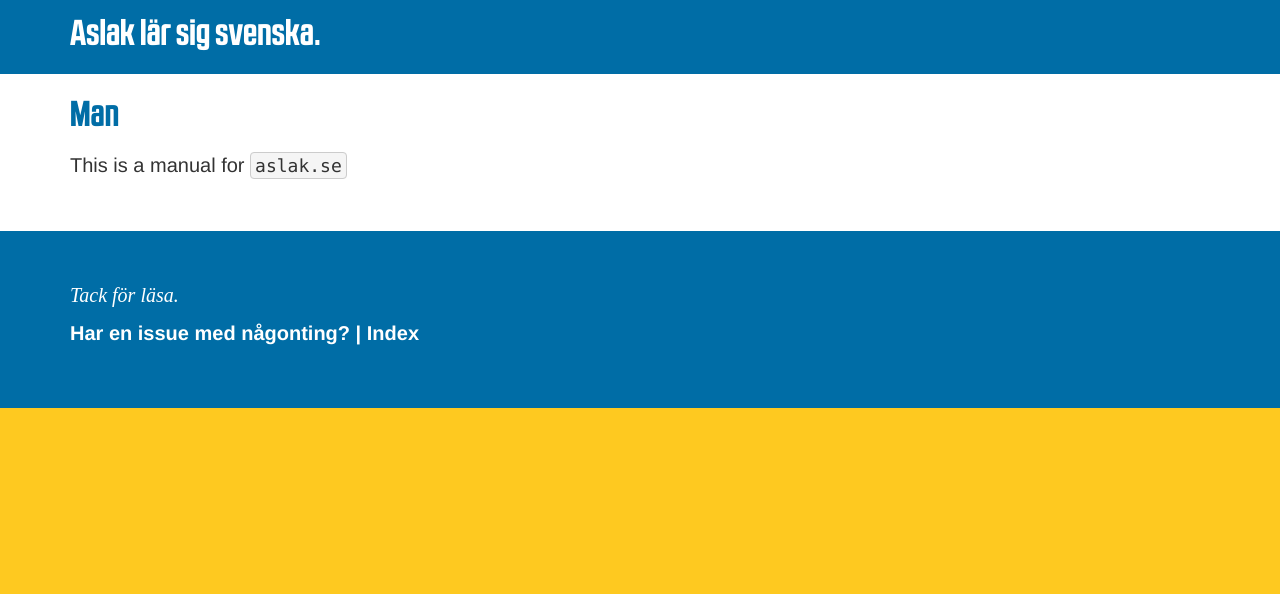
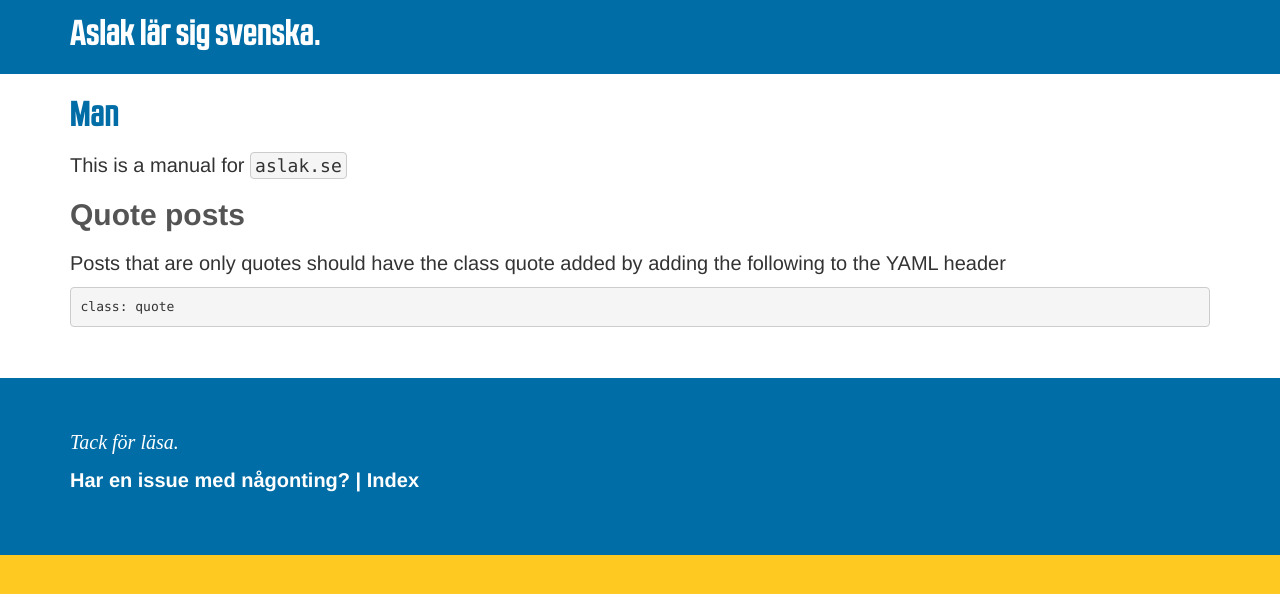
Before and after one commit to demeyere/aslak.se, a Jekyll site: the page built from _pages/man.md, in a window 1280 px wide. Shown: the top 594 px of the page. Built offline with Jekyll 4.4.1, drawn with Linux system fonts in a browser that asks for light colours.

Commit message:
2018-04-07 17:18

```diff
--- a/_pages/man.md
+++ b/_pages/man.md
@@ -10,3 +10,11 @@ Man
 =================
 
 This is a manual for `aslak.se`
+
+
+Quote posts
+-----------------
+
+Posts that are only quotes should have the class quote added by adding the following to the YAML header
+
+    class: quote
```
Also changed, not shown: _posts/2018-01-20-ska.md (+2 -1 lines), _posts/2018-01-01-ogooglebart.md (renamed from _posts/2018-01-01-det-ar-ogooglebart.md).
